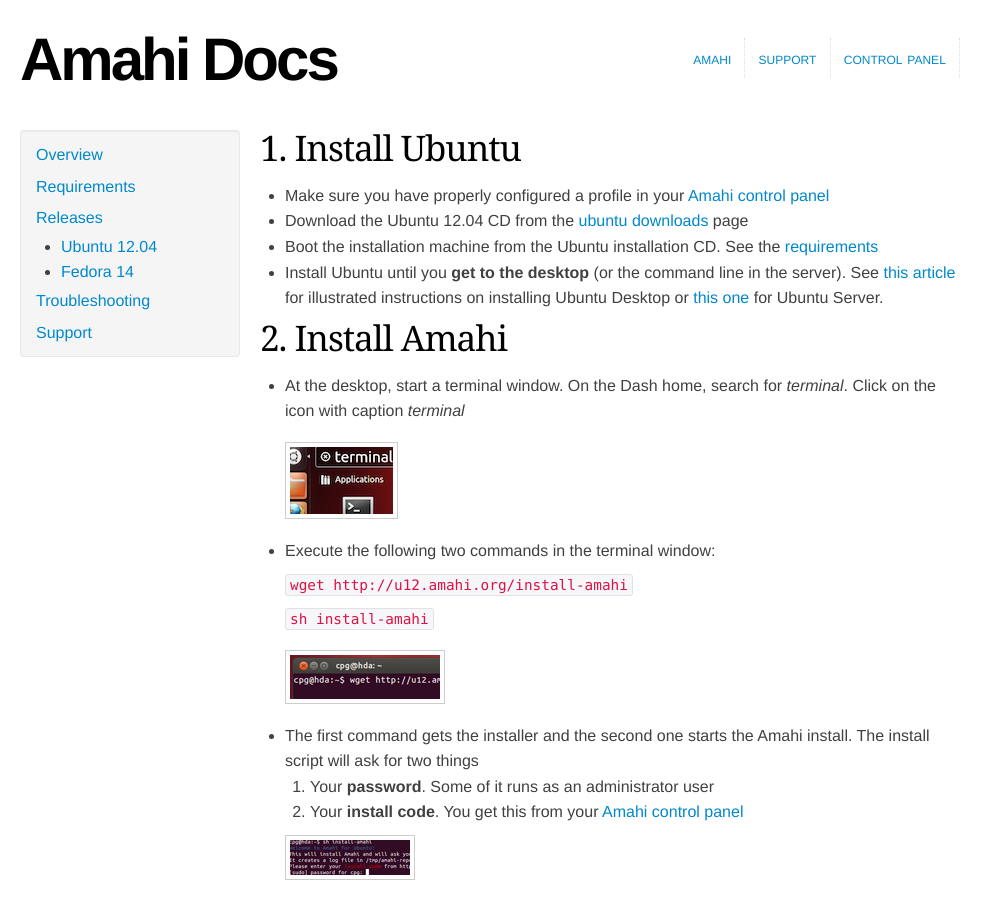
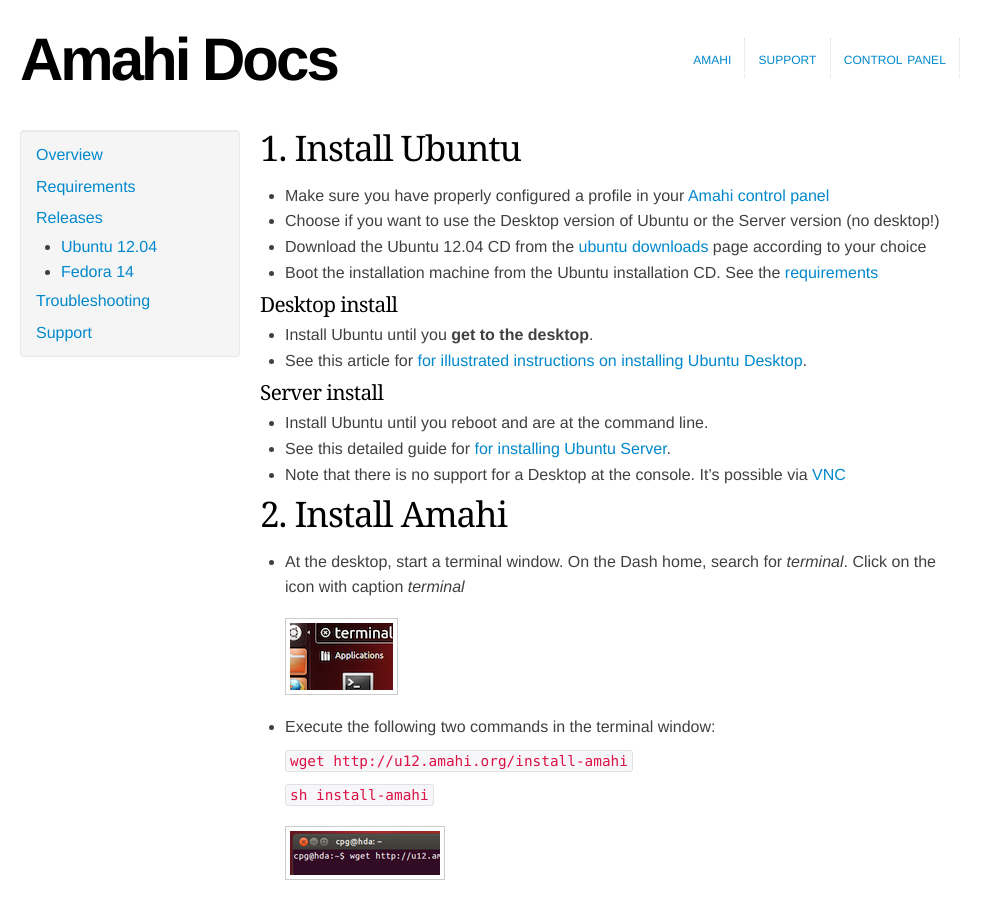
Before and after one commit to aljachimiak/amahi-docs, a Jekyll site: the page built from ubuntu-12.md, in a window 1280 px wide and 900 px high. Shown: the whole window, without its empty margins (0-1003 px from the left). Built offline with Jekyll 4.4.1, drawn with Linux system fonts in a browser that asks for light colours; nearby versions of some CDN libraries.

Commit message:
update to reflect desktop vs. server

```diff
--- a/ubuntu-12.md
+++ b/ubuntu-12.md
@@ -4,9 +4,18 @@ title: Install Amahi on Ubuntu 12.04
 ---
 # 1. Install Ubuntu
 * Make sure you have properly configured a profile in your [Amahi control panel](https://www.amahi.org/users)
-* Download the Ubuntu 12.04 CD from the [ubuntu downloads](http://www.ubuntu.com/download) page
+* Choose if you want to use the Desktop version of Ubuntu or the Server version (no desktop!)
+* Download the Ubuntu 12.04 CD from the [ubuntu downloads](http://www.ubuntu.com/download) page according to your choice
 * Boot the installation machine from the Ubuntu installation CD. See the [requirements](requirements.html)
-* Install Ubuntu until you **get to the desktop** (or the command line in the server).  See <a href="http://netgator.blogspot.com/2012/04/ubuntu-1204-installation-process-slide.html" target="_">this article</a> for illustrated instructions on installing Ubuntu Desktop or <a href="http://rbgeek.wordpress.com/2012/03/26/step-by-step-tutorial-to-install-ubuntu-server-12-04/" target="_">this one</a> for Ubuntu Server.
+
+### Desktop install
+* Install Ubuntu until you **get to the desktop**.
+* See this article for <a href="http://netgator.blogspot.com/2012/04/ubuntu-1204-installation-process-slide.html" target="_">for illustrated instructions on installing Ubuntu Desktop</a>.
+
+### Server install
+* Install Ubuntu until you reboot and are at the command line.
+* See this detailed guide for <a href="http://rbgeek.wordpress.com/2012/03/26/step-by-step-tutorial-to-install-ubuntu-server-12-04/" target="_">for installing Ubuntu Server</a>.
+* Note that there is no support for a Desktop at the console. It's possible via [VNC](http://www.amahi.org/apps/vnc)
 
 # 2. Install Amahi
 
```
